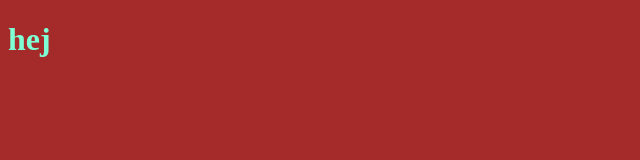
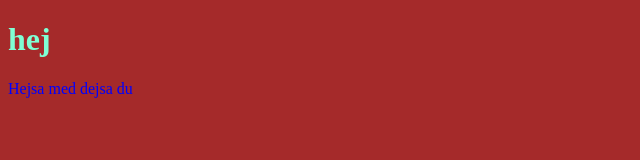
Before and after one commit to idamatilde/git_test, a plain HTML site: page index.html in a window 1280 px wide. Shown: the whole page, without its empty margins (0-640 px from the left). Drawn offline with Linux system fonts and the light colour scheme.

Commit message:
added para

```diff
--- a/index.html
+++ b/index.html
@@ -10,6 +10,7 @@
 
 <body>
     <h1>hej</h1>
+    <p>Hejsa med dejsa du</p>
     <script src="script.js"></script>
 </body>
 
--- a/style.css
+++ b/style.css
@@ -7,3 +7,6 @@ h1 {
 body {
   background-color: brown;
 }
+p {
+  color: blue;
+}
```
